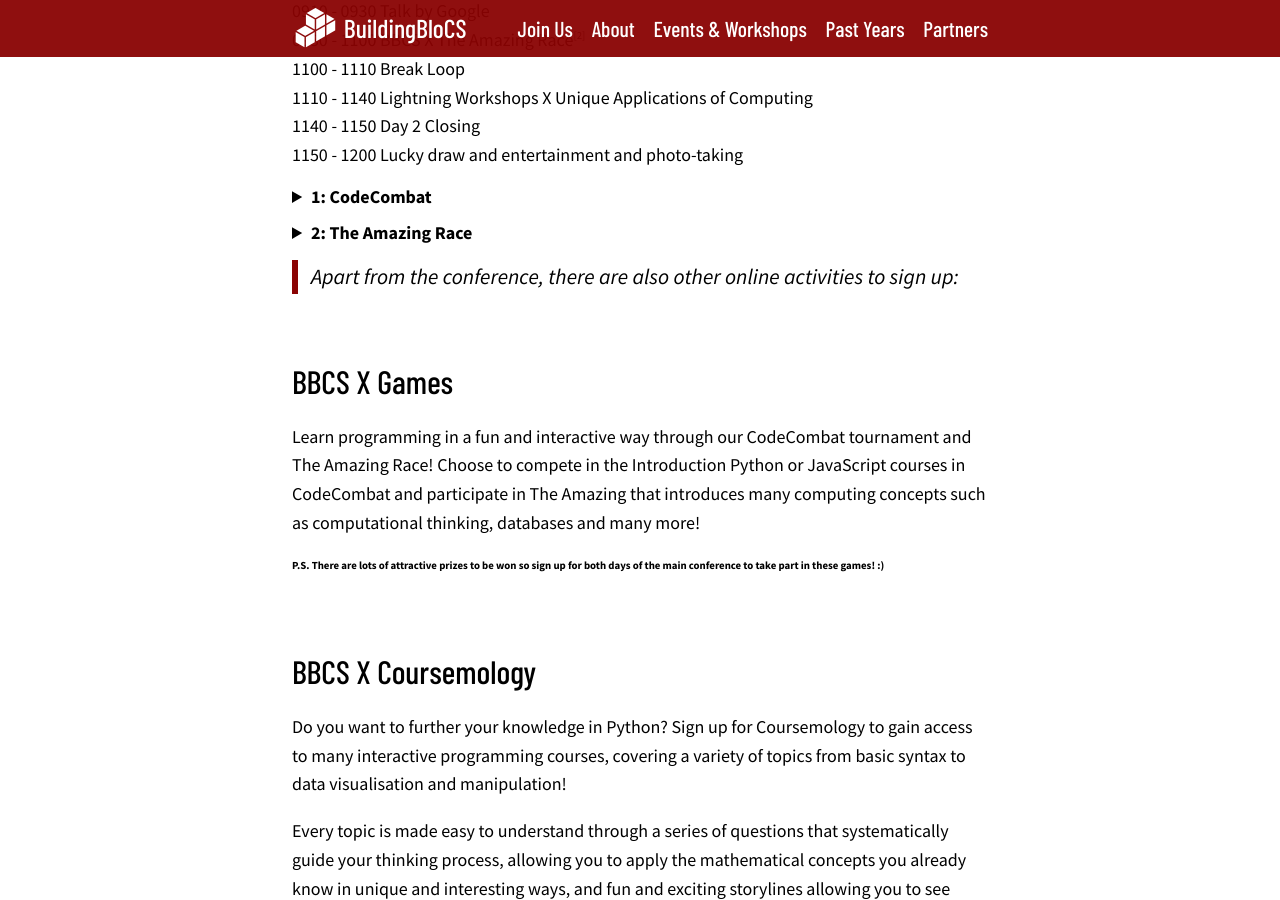
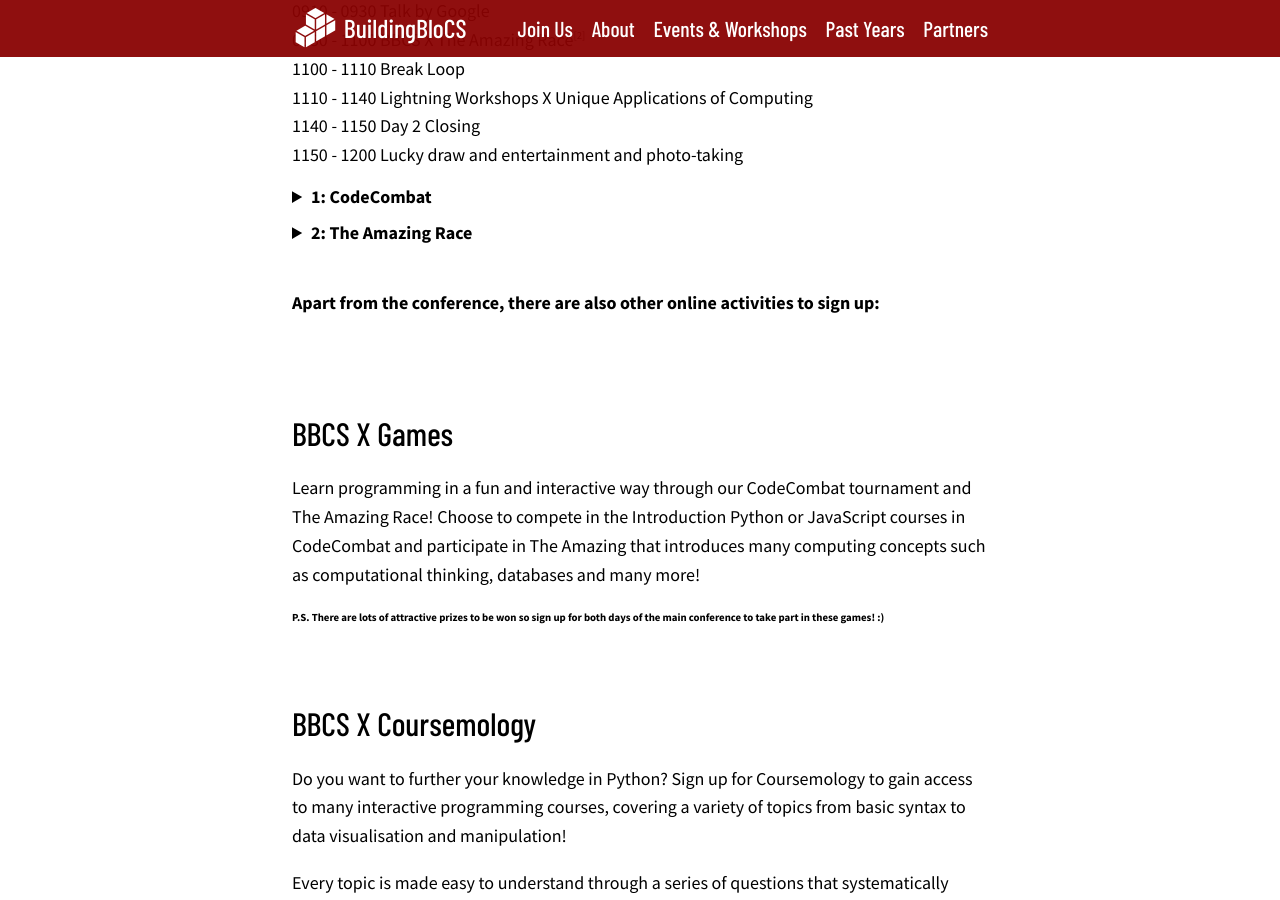
Before and after one commit to buildingblocs/2020, a Jekyll site: the page built from events-and-workshops/index.md, in a window 1280 px wide and 900 px high, scrolled down 1053 px. Built offline with Jekyll 4.4.1, drawn with Linux system fonts in a browser that asks for light colours; some web fonts are replaced.

Commit message:
Update index.md

```diff
--- a/events-and-workshops/index.md
+++ b/events-and-workshops/index.md
@@ -49,10 +49,10 @@
 </details>
 </div>
 
+<br>
+**Apart from the conference, there are also other online activities to sign up:**
 
-> Apart from the conference, there are also other online activities to sign up:
-
-<br>
+<br><br>
 ## BBCS X Games
 
 Learn programming in a fun and interactive way through our CodeCombat tournament and The Amazing Race! Choose to compete in the Introduction Python or JavaScript courses in CodeCombat and participate in The Amazing that introduces many computing concepts such as computational thinking, databases and many more!
@@ -104,7 +104,6 @@
 
 <br><br><br>
 > **All events are free and limited places are available. Students can register at BuildingBloCS.github.io.**
-
 > **Those who are actively engaged will get to win attractive lucky draw prizes. :)**
 
 *One machine can do the work of fifty ordinary men. No machine can do the work of one extraordinary man.*
```
